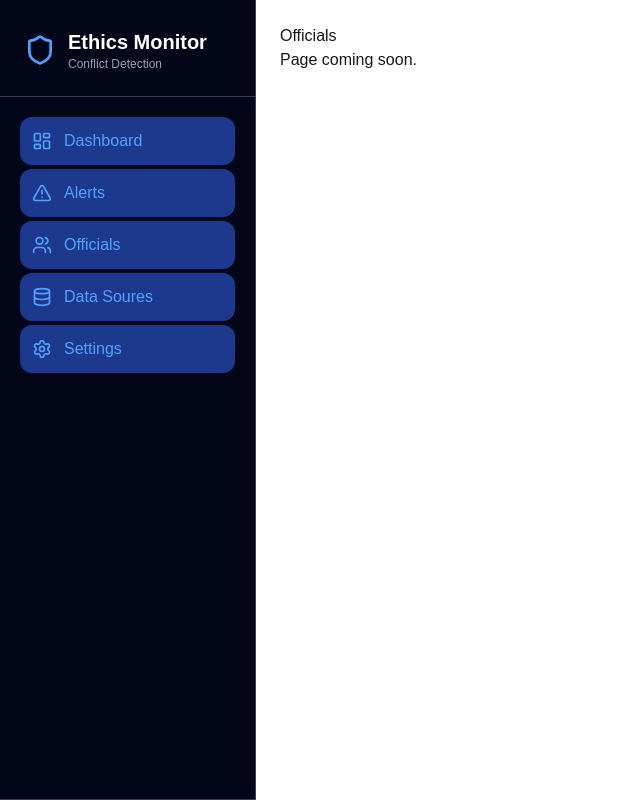
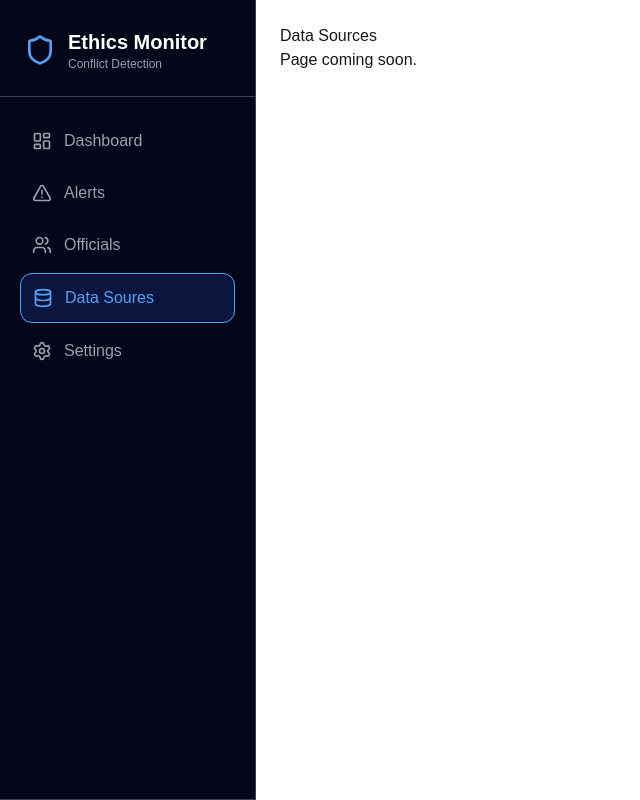
Before and after one commit to tcoldx/CSC131_FPPC, a Next.js app: page /data-sources in a window 1280 px wide. Shown: the whole page, without its empty margins (0-640 px from the left). Built offline with nearby package versions, Linux system fonts and the light colour scheme.

Commit message:
add links to route files of new pages

```diff
--- a/app/alerts/page.tsx
+++ b/app/alerts/page.tsx
@@ -3,7 +3,7 @@ import React from "react";
 export default function AlertsPage() {
   return (
     <div>
-      <h1>Officials</h1>
+      <h1>Alerts</h1>
       <p>Page coming soon.</p>
     </div>
   );
--- a/app/data-sources/page.tsx
+++ b/app/data-sources/page.tsx
@@ -3,7 +3,7 @@ import React from "react";
 export default function DataSourcesPage() {
   return (
     <div>
-      <h1>Officials</h1>
+      <h1>Data Sources</h1>
       <p>Page coming soon.</p>
     </div>
   );
--- a/app/settings/page.tsx
+++ b/app/settings/page.tsx
@@ -3,7 +3,7 @@ import React from "react";
 export default function SettingsPage() {
   return (
     <div>
-      <h1>Officials</h1>
+      <h1>Settings</h1>
       <p>Page coming soon.</p>
     </div>
   );
--- a/app/ui/Sidebar.tsx
+++ b/app/ui/Sidebar.tsx
@@ -35,35 +35,35 @@ export default function Sidebar() {
         <nav className=" p-5 flex flex-1 flex-col gap-1 border-b  border-slate-700 ">
           <Link
             href="/"
-            className={` flex items-center gap-3 p-3 rounded-xl ${pathname === "/" ? " text-gray-400 hover:bg-slate-900 hover:text-gray-100 transition" : "border-blue-400 text-blue-400 bg-blue-900"}`}
+            className={` flex items-center gap-3 p-3 rounded-xl ${pathname === "/" ? "border-blue-400 border text-blue-400 bg-blue-900/30" : " text-gray-400 hover:bg-slate-900 hover:text-gray-100 transition"}`}
           >
             <LayoutDashboard className="w-5 h-5" />
             {open && <span>Dashboard</span>}
           </Link>
           <Link
-            href="/"
-            className={` flex items-center gap-3 p-3 rounded-xl ${pathname === "/" ? " text-gray-400 hover:bg-slate-900 hover:text-gray-100 transition" : "border-blue-400 text-blue-400 bg-blue-900"}`}
+            href="/alerts"
+            className={` flex items-center gap-3 p-3 rounded-xl ${pathname === "/alerts" ? "border-blue-400 border text-blue-400 bg-blue-900/30" : "text-gray-400 hover:bg-slate-900 hover:text-gray-100 transition"}`}
           >
             <TriangleAlert className="w-5 h-5" />
             {open && <span>Alerts</span>}
           </Link>
           <Link
-            href="/"
-            className={` flex items-center gap-3 p-3 rounded-xl ${pathname === "/" ? " text-gray-400 hover:bg-slate-900 hover:text-gray-100 transition" : "border-blue-400 text-blue-400 bg-blue-900"}`}
+            href="/officials"
+            className={` flex items-center gap-3 p-3 rounded-xl ${pathname === "/officials" ? "border-blue-400 border text-blue-400 bg-blue-900/30" : "text-gray-400 hover:bg-slate-900 hover:text-gray-100 transition"}`}
           >
             <Users className="w-5 h-5" />
             {open && <span>Officials</span>}
           </Link>
           <Link
-            href="/"
-            className={` flex items-center gap-3 p-3 rounded-xl ${pathname === "/" ? " text-gray-400 hover:bg-slate-900 hover:text-gray-100 transition" : "border-blue-400 text-blue-400 bg-blue-900"}`}
+            href="/data-sources"
+            className={` flex items-center gap-3 p-3 rounded-xl ${pathname === "/data-sources" ? "border-blue-400 border text-blue-400 bg-blue-900/30" : " text-gray-400 hover:bg-slate-900 hover:text-gray-100 transition"}`}
           >
             <Database className="w-5 h-5" />
             {open && <span>Data Soures</span>}
           </Link>
           <Link
-            href="/"
-            className={` flex items-center gap-3 p-3 rounded-xl ${pathname === "/" ? " text-gray-400 hover:bg-slate-900 hover:text-gray-100 transition" : "border-blue-400 text-blue-400 bg-blue-900"}`}
+            href="/settings"
+            className={` flex items-center gap-3 p-3 rounded-xl ${pathname === "/settings" ? "border-blue-400 border text-blue-400 bg-blue-900/30" : " text-gray-400 hover:bg-slate-900 hover:text-gray-100 transition"}`}
           >
             <Settings className="w-5 h-5" />
             {open && <span>Settings</span>}
```
